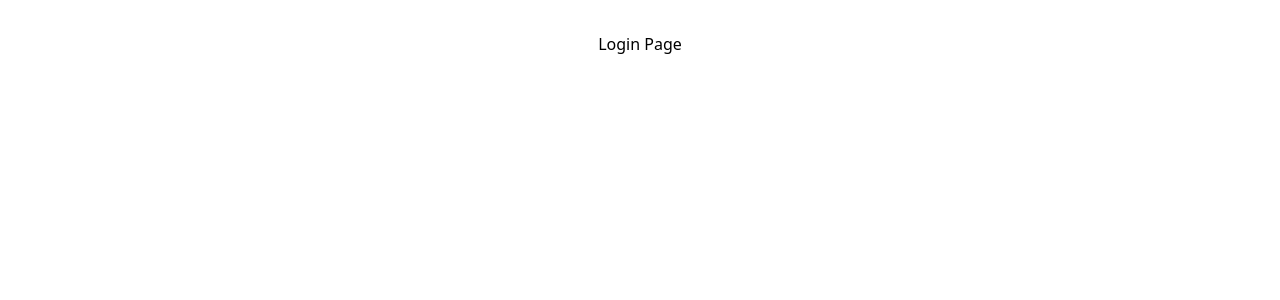
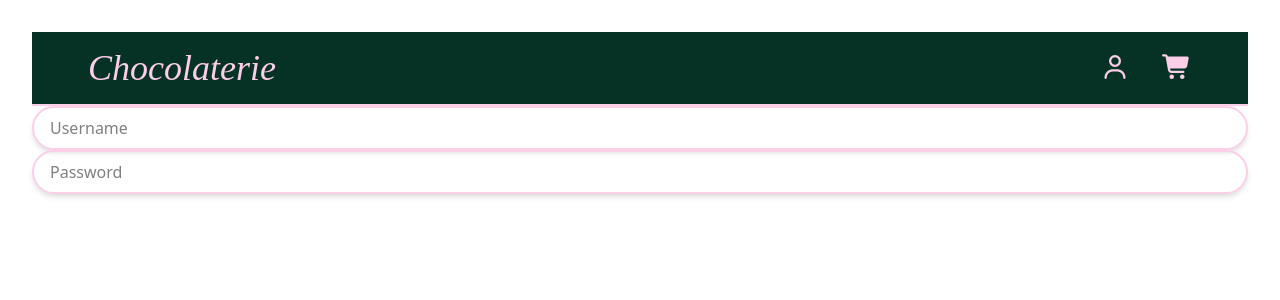
Before and after one commit to Lucas-Faleiro/project-chocolaterie, a React (Vite) app: page /login in a window 1280 px wide. Shown: the top 300 px of the page. Built offline with nearby package versions, Linux system fonts and the light colour scheme; a web font is replaced by a local one.

Commit message:
Add: inputBox component and put it in the login and register pages

```diff
--- /dev/null
+++ b/src/components/custom/inputBox.jsx
@@ -0,0 +1,13 @@
+function InputBox({ type = "text", placeholder = "", value, onChange }) {
+  return (
+    <input
+      type={type}
+      placeholder={placeholder}
+      value={value}
+      onChange={onChange}
+      className="border-2 border-pink-200 rounded-full px-4 py-2 w-full focus:outline-none focus:border-pink-400 shadow-md"
+    />
+  );
+}
+
+export default InputBox;
--- a/src/pages/Login.jsx
+++ b/src/pages/Login.jsx
@@ -1,5 +1,14 @@
+import { Header } from "../components";
+import InputBox from "../components/custom/inputBox";
+
 function Login() {
-  return <h1>Login Page</h1>;
+  return (
+    <>
+      <Header />
+      <InputBox placeholder="Username" />
+      <InputBox type="password" placeholder="Password" />
+    </>
+  );
 }
 
 export default Login;
--- a/src/pages/Register.jsx
+++ b/src/pages/Register.jsx
@@ -1,7 +1,14 @@
 import { Header } from "../components";
+import InputBox from "../components/custom/inputBox";
 
 function Register() {
-  return <Header />;
+  return (
+    <>
+      <Header />
+      <InputBox placeholder="Username" />
+      <InputBox type="password" placeholder="Password" />
+    </>
+  );
 }
 
 export default Register;
```
